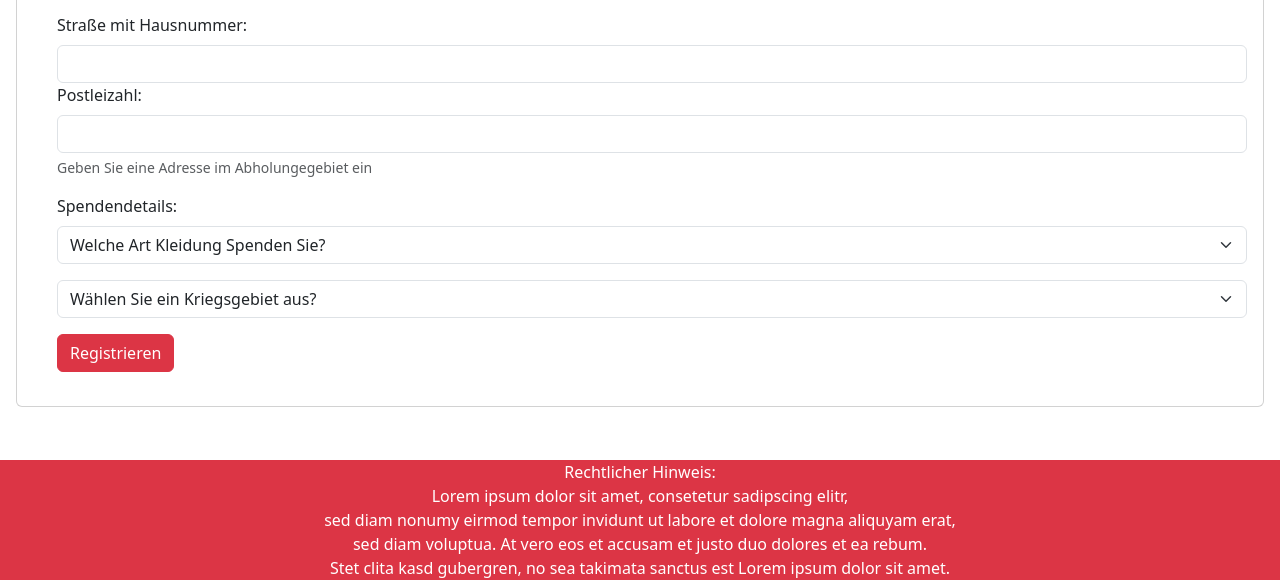
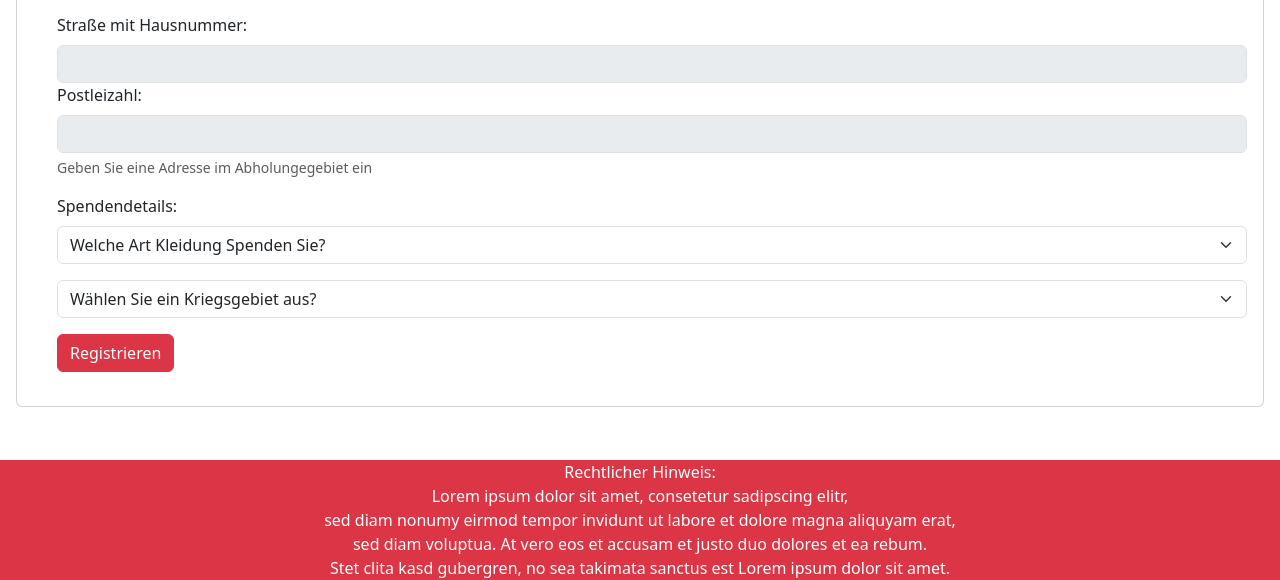
Before and after one commit to MatthProy/IPWA01-Spendenregistrierung-fuer-Kriegsgebiete, a website built with webpack: page src/index.html in a window 1280 px wide. Both pictures are taken after a click on the checkbox "Übergabe an der Geschäftsstelle". Shown: the part 220-800 px from the top of the page. Built offline with nearby package versions, Linux system fonts and the light colour scheme.

Commit message:
directderlivery checkbox functionality,disables textfields added

```diff
--- a/src/index.html
+++ b/src/index.html
@@ -46,14 +46,13 @@
                     />
                     <label class="form-check-label" for="takeaway">Abholung</label>
 
-                    <br />
+                    <br/>
 
                     <input
                             class="form-check-input"
                             type="checkbox"
                             value="true"
                             id="directDelivery"
-                            onclick="checkDirectCheckOut()"
                     />
                     <label class="form-check-label" for="directDelivery">
                         Übergabe an der Geschäftsstelle
--- a/src/js/main.js
+++ b/src/js/main.js
@@ -7,6 +7,7 @@ import * as bootstrap from 'bootstrap'
 //Import the picture for our Logo from our assets
 //source: https://www.iconfinder.com/search?q=clothing&price=free
 import Icon  from '../assets/5548711_apparel_clothes_clothing_fashion_shirt_icon.png'
+import {isDisabled} from "bootstrap/js/src/util";
 
 // Adding the image for the logo
 let logoField = document.getElementById("logoField");
@@ -17,3 +18,15 @@ image.height = 54;
 logoField.appendChild(image);
 
 //direct delivery selected functionality
+let directDelivery = document.getElementById("directDelivery")
+directDelivery.addEventListener("click",(evt) => {
+    let adressField = document.getElementById("adressField");
+    let postNumberField = document.getElementById("postNumberField");
+    if(directDelivery.checked === true){
+        adressField.setAttribute("disabled", "");
+        postNumberField.setAttribute("disabled", "");
+    }else{
+        adressField.removeAttribute("disabled")
+        postNumberField.removeAttribute("disabled");
+    }
+})
```
